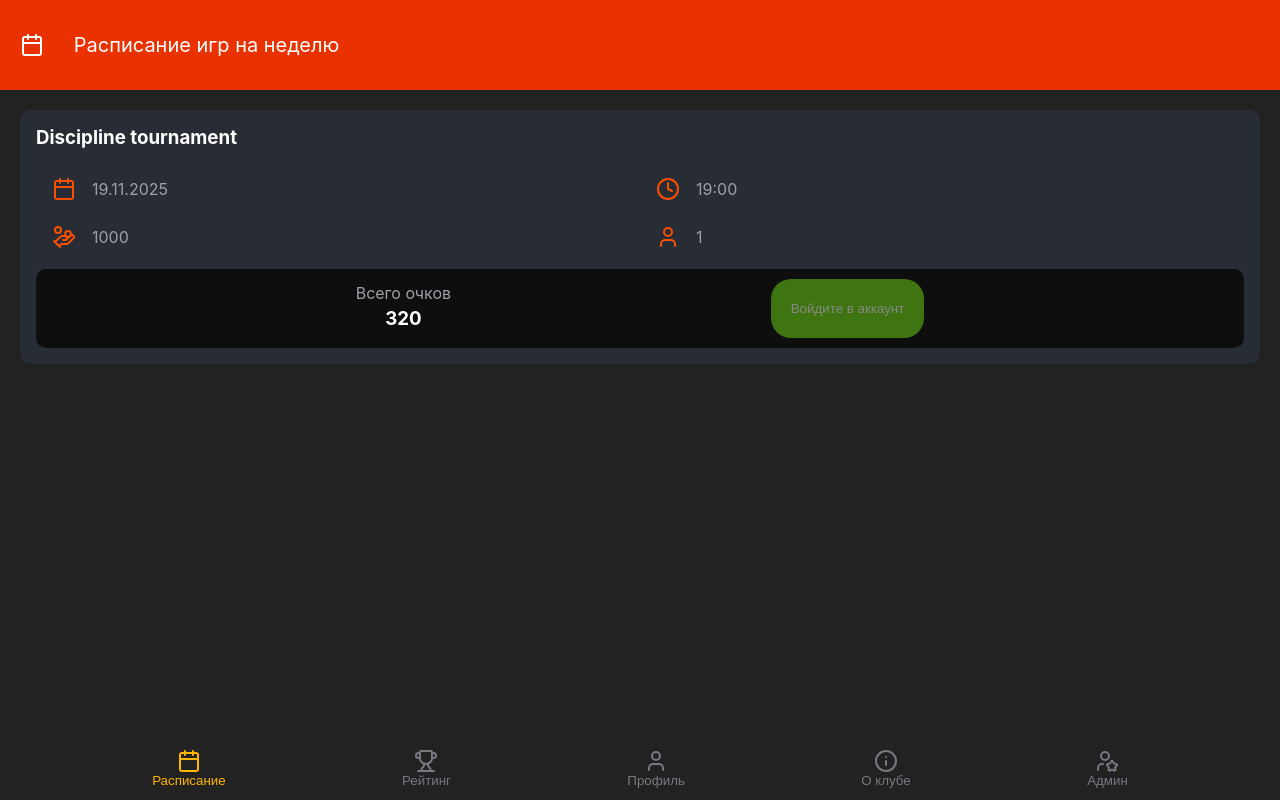
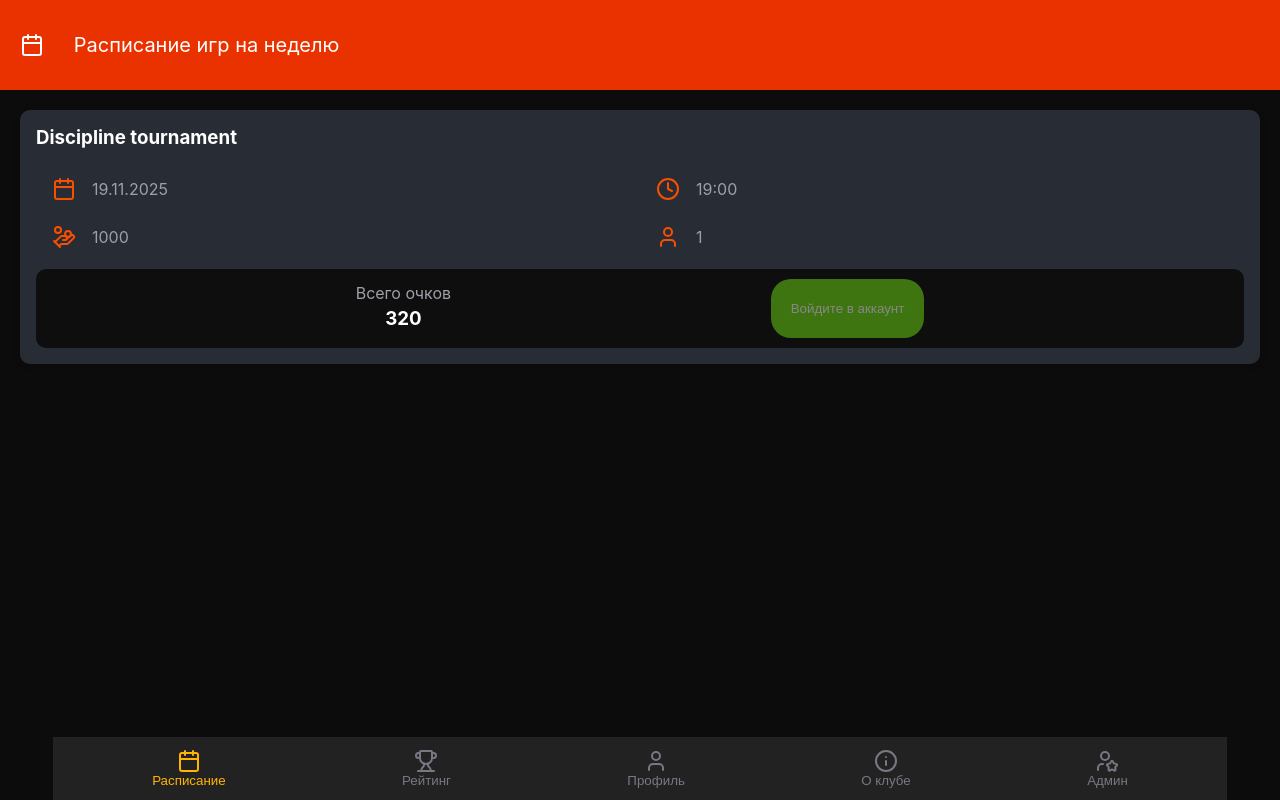
Before and after one commit to klu4vanya/PrideCRM, a React (Create React App) app in the folder crm-pride/: page /#/ in a window 1280 px wide. Built offline with nearby package versions, Linux system fonts and the light colour scheme; no server answers.

Commit message:
design changes

```diff
--- a/crm-pride/src/App.css
+++ b/crm-pride/src/App.css
@@ -15,7 +15,7 @@
 }
 
 .App-header {
-  background-color: rgb(12, 12, 12);
+  background-color: #282c34;
   min-height: 100vh;
   display: flex;
   flex-direction: column;
--- a/crm-pride/src/index.css
+++ b/crm-pride/src/index.css
@@ -5,7 +5,7 @@ body {
     sans-serif;
   -webkit-font-smoothing: antialiased;
   -moz-osx-font-smoothing: grayscale;
-  background-color: #222;
+  background-color: rgb(12, 12, 12);
 }
 
 code {
```
